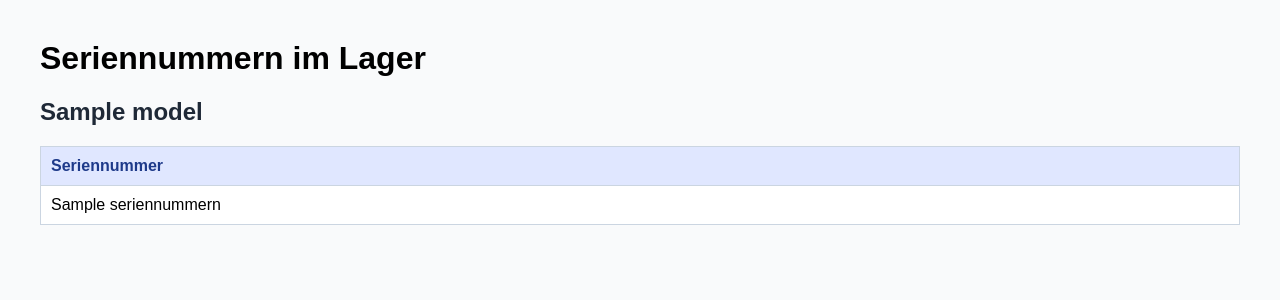
After one commit to natnaelab/inventory-htmx-fastapi, a FastAPI app: template templates/lager_uebersicht.html in a window 1280 px wide. The commit adds this page. Shown: the top 300 px of the page. Run offline with FastAPI, Linux system fonts and the light colour scheme; the template is opened without the code that fills it: most values are stand-ins (such as "Sample title", 1, 10 or a date in 2020).

Commit message:
lagerübersicht hinzugefügt

```diff
--- a/main.py
+++ b/main.py
@@ -370,4 +370,30 @@ def generate_label(hw_id: int, db: Session = Depends(get_db)):
     return StreamingResponse(buffer, media_type="application/pdf", headers={
         "Content-Disposition": f"inline; filename=label_{hw.hostname}.pdf"
     })
-#TEST
+
+@app.get("/lager_uebersicht", response_class=HTMLResponse)
+def lager_uebersicht(request: Request, db: Session = Depends(get_db)):
+    try:
+        # Gefiltert nach Status=LAGER und Gerätenamen
+        device_types = ["Notebook", "All-In-One", "MFF"]
+        results = {}
+
+        for device_type in device_types:
+            serien = (
+                db.query(Hardware.seriennumber)
+                .filter(Hardware.status == StatusEnum.LAGER, Hardware.model == device_type)
+                .filter(Hardware.seriennumber.isnot(None))
+                .order_by(Hardware.seriennumber)
+                .all()
+            )
+            # Seriennummern extrahieren und leere ignorieren
+            results[device_type] = [s[0] for s in serien if s[0]]
+
+        return templates.TemplateResponse("lager_uebersicht.html", {
+            "request": request,
+            "lager_geraete": results
+        })
+
+    except Exception as e:
+        logger.error(f"Fehler beim Laden der Lagerübersicht: {e}")
+        raise HTTPException(status_code=500, detail="Fehler bei Lagerübersicht")
--- a/templates/index.html
+++ b/templates/index.html
@@ -199,6 +199,7 @@
 
     <h2>{{ title if title else "Hardware Overview" }}</h2>
     <a href="/export" class="export-btn">⬇️ Excel Export</a>
+    <a class="export-btn" href="/lager_uebersicht">📋 Lagerübersicht anzeigen</a>
 
     <p id="row-count"><strong>Rows:</strong> {{ hardware_list|length }}</p>
     <nav style="background-color:#007acc; padding:10px; color:white; font-family: Arial, sans-serif; display: flex; align-items: center;">
--- /dev/null
+++ b/templates/lager_uebersicht.html
@@ -0,0 +1,57 @@
+<!DOCTYPE html>
+<html lang="de">
+<head>
+    <meta charset="UTF-8">
+    <title>Lager Seriennummern</title>
+    <style>
+        body {
+            font-family: sans-serif;
+            margin: 40px;
+            background-color: #f9fafb;
+        }
+        h2 {
+            color: #1f2937;
+        }
+        table {
+            border-collapse: collapse;
+            width: 100%;
+            margin-bottom: 40px;
+        }
+        th, td {
+            border: 1px solid #cbd5e1;
+            padding: 10px;
+            text-align: left;
+        }
+        th {
+            background-color: #e0e7ff;
+            color: #1e3a8a;
+        }
+        td {
+            background-color: #fff;
+        }
+    </style>
+</head>
+<body>
+
+    <h1>Seriennummern im Lager</h1>
+
+    {% for model, seriennummern in lager_geraete.items() %}
+        <h2>{{ model }}</h2>
+        <table>
+            <thead>
+                <tr>
+                    <th>Seriennummer</th>
+                </tr>
+            </thead>
+            <tbody>
+                {% for sn in seriennummern %}
+                    <tr><td>{{ sn }}</td></tr>
+                {% else %}
+                    <tr><td>Keine Einträge</td></tr>
+                {% endfor %}
+            </tbody>
+        </table>
+    {% endfor %}
+
+</body>
+</html>
```
